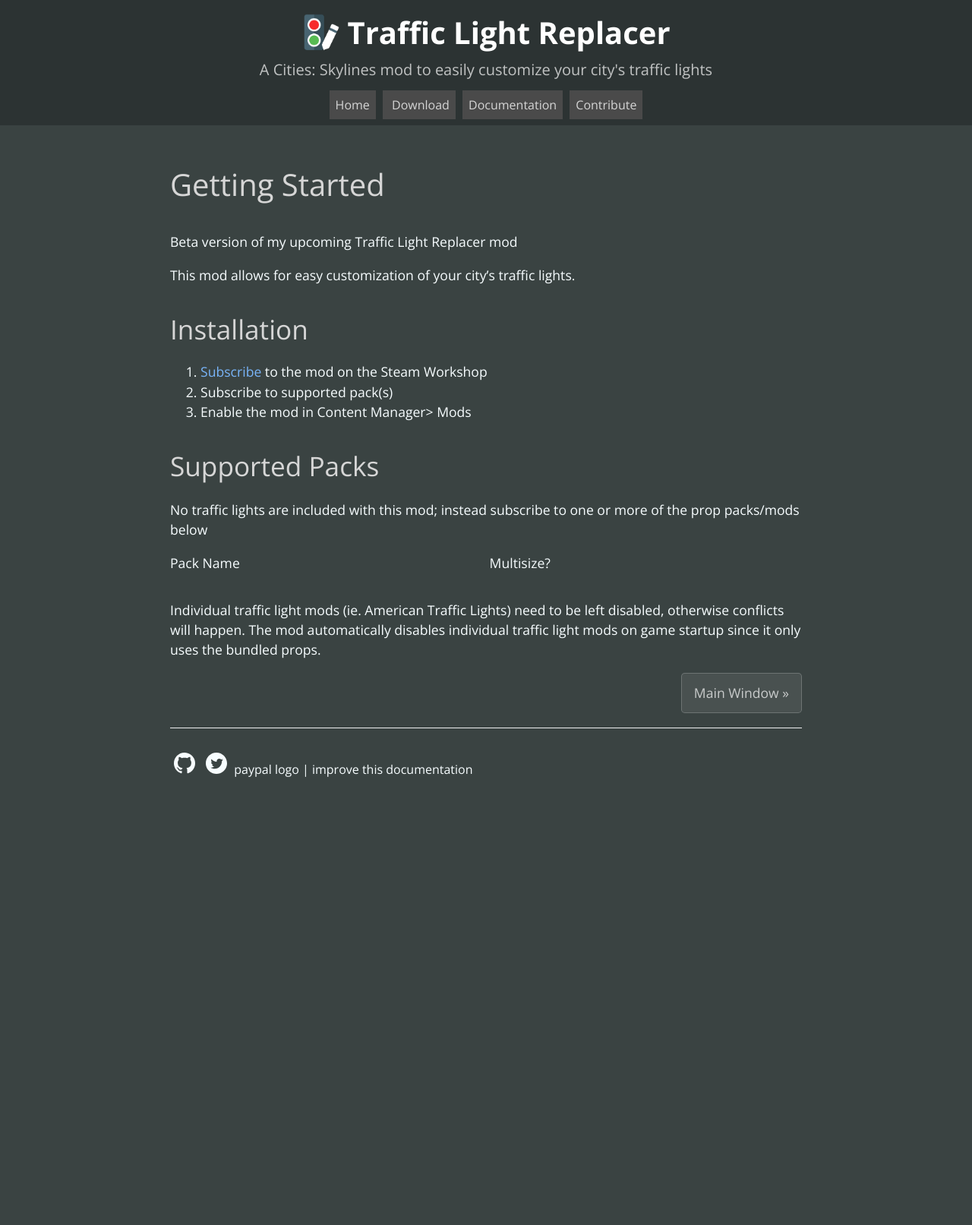
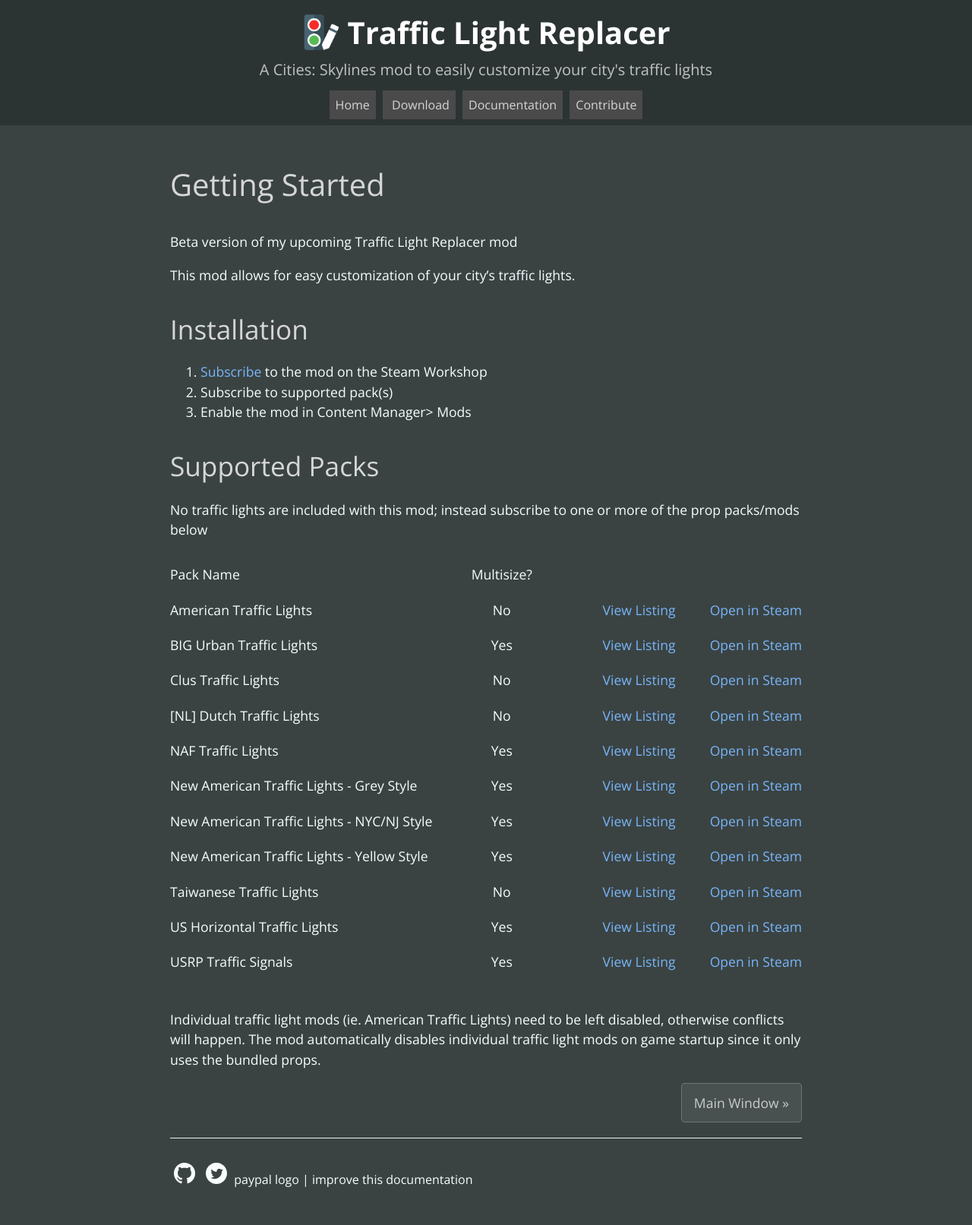
Before and after one commit to Cgameworld/TrafficLightReplacer-Site, a Jekyll site: the page built from _posts/documentation/2000-01-01-getting-started.md, in a window 1280 px wide. Shown: the whole page at 76% size. Built offline with Jekyll 4.4.1, drawn with Linux system fonts in a browser that asks for light colours; nearby versions of some CDN libraries; a style sheet for code colours, icons or effects is not loaded; before the commit the page ends 1073 px from its top, so only the background shows below that.

Commit message:
updated table display

```diff
--- a/_layouts/default.html
+++ b/_layouts/default.html
@@ -18,7 +18,6 @@
     <meta name="viewport" content="width=device-width, initial-scale=1, maximum-scale=1">
     <meta name="theme-color" content="#157878">
     <meta name="apple-mobile-web-app-status-bar-style" content="black-translucent">
-    <link rel="stylesheet" href="https://unpkg.com/purecss@2.0.3/build/pure-min.css" integrity="sha384-cg6SkqEOCV1NbJoCu11+bm0NvBRc8IYLRGXkmNrqUBfTjmMYwNKPWBTIKyw9mHNJ" crossorigin="anonymous">
     <link
     rel="stylesheet"
     href="https://cdn.jsdelivr.net/npm/fork-awesome@1.1.7/css/fork-awesome.min.css"
--- a/_posts/documentation/2000-01-01-getting-started.md
+++ b/_posts/documentation/2000-01-01-getting-started.md
@@ -18,48 +18,41 @@
 
 No traffic lights are included with this mod; instead subscribe to one or more of the prop packs/mods below
 
-<script>
-var sheetUrl = 'https://spreadsheets.google.com/feeds/cells/1aBT0b0r-pOzU6AC3yI1C5exTcN2vtpTqJTNxTWYpYuc/1/public/full?alt=json';
+<style>
+  table {
+        position: relative;
+  top: 15px;
+  }
+table th {
+  text-align:left;
+}
+table th:first-of-type {
+    width: 45%;
+}
+table th:nth-of-type(2) {
+    width: 15%;
+}
+table th:nth-of-type(3) {
+    width: 20%;
+}
+table th:nth-of-type(4) {
+    width: 20%;
+}
+</style>
 
-  getData();
-  async function getData(){
-  const response = await fetch (sheetUrl);
-  const data = await response.json();
-  var table = data.feed.entry;
-  console.log(table);
-  var title = []; // the leftmost column of the Google Sheets
-  var isSize = []; // second-left column
-  var weblink = []; // second-left column
-  var applink = []; // third-left column
-  for (var i = 0; i < table.length; i += 5){
-          // entry[i].content.$t retrieves the content of each cell
-          title.push(table[i].content.$t);
-          isSize.push(table[i+1].content.$t);
-          weblink.push(table[i+3].content.$t);
-          applink.push(table[i+4].content.$t);
-        }
+| Pack Name     | Multisize? |     |     |
+| :---        |    :----:   |          ---: |          ---: |
+|American Traffic Lights| No | [View Listing](https://steamcommunity.com/sharedfiles/filedetails/?id=694123443)| [Open in Steam](steam://url/CommunityFilePage/694123443)|
+|BIG Urban Traffic Lights| Yes | [View Listing](https://steamcommunity.com/sharedfiles/filedetails/?id=2236570542)| [Open in Steam](steam://url/CommunityFilePage/2236570542)|
+|Clus Traffic Lights| No | [View Listing](https://steamcommunity.com/sharedfiles/filedetails/?id=2032407437)| [Open in Steam](steam://url/CommunityFilePage/2032407437)|
+| [NL] Dutch Traffic Lights| No | [View Listing](https://steamcommunity.com/sharedfiles/filedetails/?id=1812157090)| [Open in Steam](steam://url/CommunityFilePage/1812157090)|
+|NAF Traffic Lights| Yes | [View Listing](https://steamcommunity.com/sharedfiles/filedetails/?id=2268192312)| [Open in Steam](steam://url/CommunityFilePage/2268192312)|
+|New American Traffic Lights - Grey Style| Yes | [View Listing](https://steamcommunity.com/sharedfiles/filedetails/?id=1548117573)| [Open in Steam](steam://url/CommunityFilePage/1548117573)|
+|New American Traffic Lights - NYC/NJ Style| Yes | [View Listing](https://steamcommunity.com/sharedfiles/filedetails/?id=1550720600)| [Open in Steam](steam://url/CommunityFilePage/1550720600)|
+|New American Traffic Lights - Yellow Style| Yes | [View Listing](https://steamcommunity.com/sharedfiles/filedetails/?id=1535107168)| [Open in Steam](steam://url/CommunityFilePage/1535107168)|
+|Taiwanese Traffic Lights| No | [View Listing](https://steamcommunity.com/sharedfiles/filedetails/?id=1251396095)| [Open in Steam](steam://url/CommunityFilePage/1251396095)|
+|US Horizontal Traffic Lights| Yes | [View Listing](https://steamcommunity.com/sharedfiles/filedetails/?id=1108278552)| [Open in Steam](steam://url/CommunityFilePage/1108278552)|
+|USRP Traffic Signals| Yes | [View Listing](https://steamcommunity.com/sharedfiles/filedetails/?id=2084863228)| [Open in Steam](steam://url/CommunityFilePage/2084863228)|
 
-        console.log(title)
-        console.log(weblink)
-        console.log(isSize);
-
-        //document.getElementById("data-display").innerHTML = "<p> Hello" + title[2] + "</p>";
-
-        for (var i = 0; i<table.length/5; i++){
-document.getElementById("data-display").innerHTML += `<div class="pure-u-1-2"><p>` + title[i] + `</p></div>`;
-document.getElementById("data-display").innerHTML += `<div class="pure-u-1-6"><p>` + isSize[i] + `</p></div>`;
-document.getElementById("data-display").innerHTML += `<div class="pure-u-1-6"><p><a href="` + weblink[i] + `">View Listing</a></p></div>`;
-document.getElementById("data-display").innerHTML += `<div class="pure-u-1-6"><p><a href="` + applink[i] + `">Open in Steam</a></p></div>`;
-        }
-
-  }
-
-</script>
-
-   <div id="data-display">
-  <div class="pure-u-1-2"><p>Pack Name</p></div>
-  <div class="pure-u-1-6"><p>Multisize?</p></div>
-</div>
-
-
+<br>
 Individual traffic light mods (ie. American Traffic Lights) need to be left disabled, otherwise conflicts will happen. The mod automatically disables individual traffic light mods on game startup since it only uses the bundled props.
--- a/_sass/jekyll-theme-cayman-blog.scss
+++ b/_sass/jekyll-theme-cayman-blog.scss
@@ -330,7 +330,7 @@
   }
 
   table {
-    display: block;
+    //display: block;
     width: 100%;
     overflow: auto;
     word-break: normal;
@@ -338,13 +338,14 @@
     -webkit-overflow-scrolling: touch;
 
     th {
-      font-weight: bold;
+      font-weight: normal;
     }
 
     th,
     td {
-      padding: 0.5rem 1rem;
-      border: 1px solid $table-border-color;
+      padding-bottom: 20px;
+      //padding: 0.5rem 1rem;
+      //border: 1px solid $table-border-color;
     }
   }
 
```
